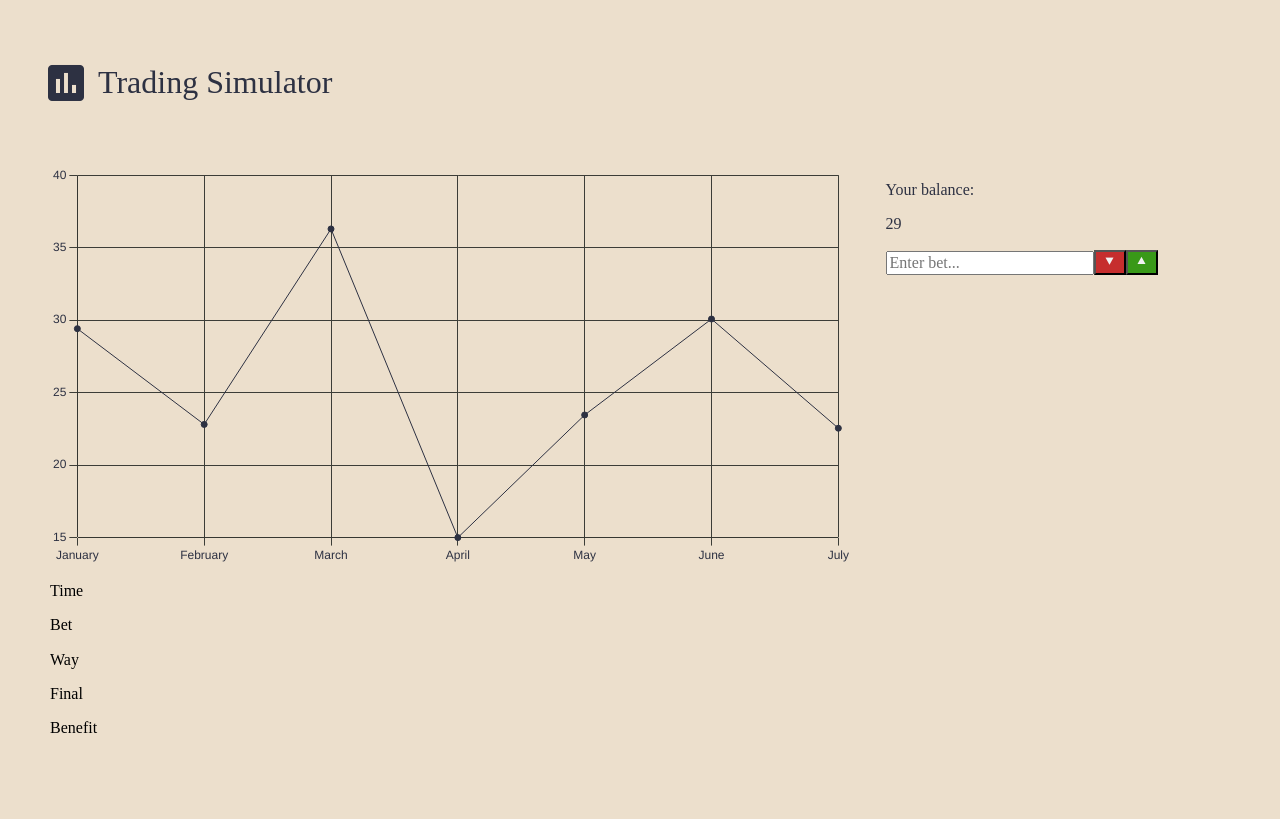
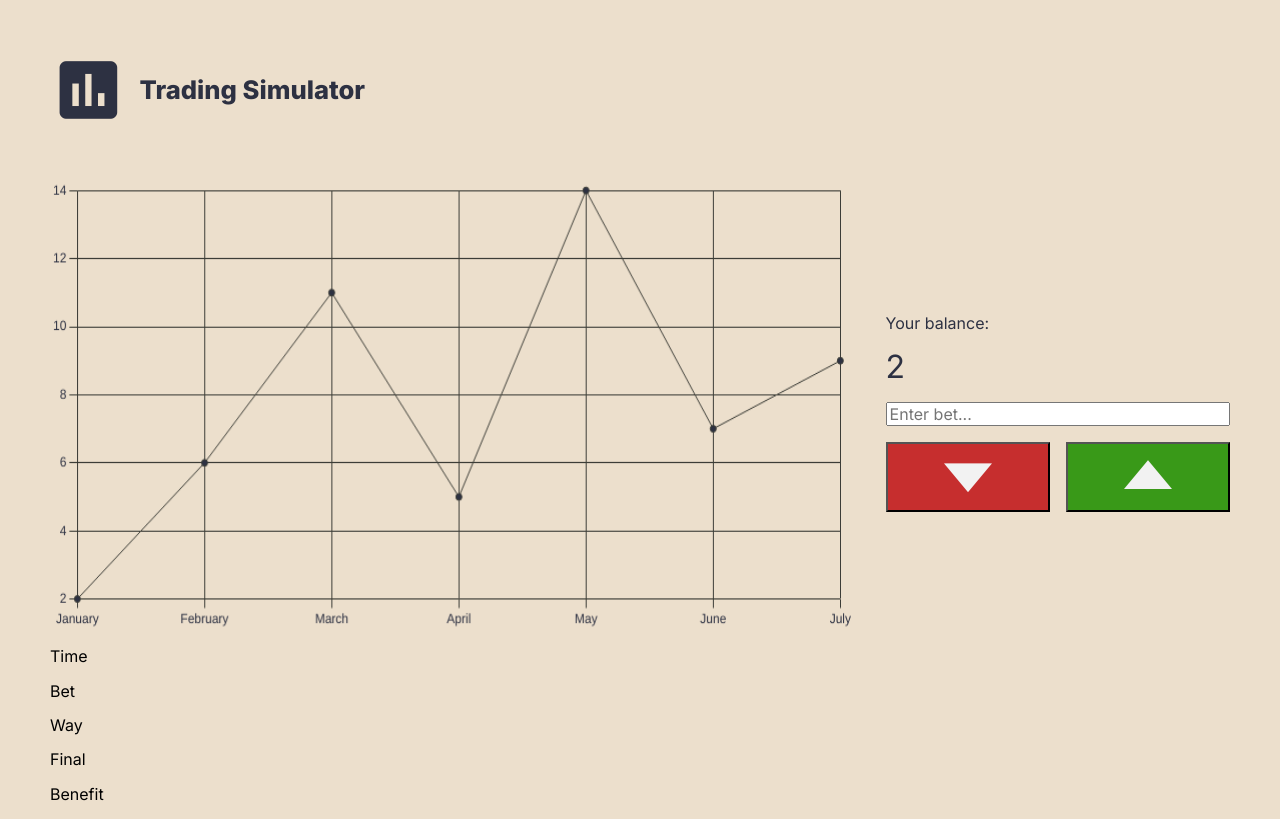
Before and after one commit to Mykhailo-Odynets/Trading-Simulator, a React (Vite) app: page / in a window 1280 px wide. Built offline with nearby package versions, Linux system fonts and the light colour scheme.

Commit message:
more css

```diff
--- a/src/App.tsx
+++ b/src/App.tsx
@@ -1,16 +1,20 @@
-import { useState } from "react";
+import { useState, useEffect } from "react";
 import LogoIcon from "./components/LogoIcon.jsx";
-import DynamicChart from "./components/DynamicChart.jsx";
+import DynamicChart from "./components/DynamicChart/DynamicChart.tsx";
 import Button from "./components/Button.js";
 import HistorySection from "./components/HistorySection.js";
+import { useChartData } from "./hooks/useChartData.tsx";
+
 
 function App() {
+  const [lastChartData, setLastChartData] = useState<number | null>(null);
+  const chartData = useChartData();
+
   // const [balance, setBalance] = useState(1000);
-  const [lastChartData, setLastChartData] = useState<number | null>(null);
-
   // const handleBalanceChange = (event: ChangeEvent<HTMLInputElement>) => {
   //   setBalance(Number(event.target.value));
   // };
+
   const handleDataUpdate = (data: number) => {
     setLastChartData(data);
   };
@@ -25,7 +29,7 @@ function App() {
         <main>
           <article>
             <div className="betZone">
-              <DynamicChart onDataUpdate={handleDataUpdate} />
+              <DynamicChart onDataUpdate={handleDataUpdate} chartData={chartData} />
               <div className="betZone__inputSide">
                 <div className="betZone__text">
                   <p>Your balance:</p>
--- a/src/components/DynamicChart.tsx
+++ /dev/null
@@ -1,128 +0,0 @@
-import { useState, useEffect, useCallback } from "react";
-import {
-  Chart as ChartJS,
-  CategoryScale,
-  LinearScale,
-  PointElement,
-  LineElement,
-  Title,
-  Tooltip,
-  Legend,
-} from "chart.js";
-import { Line } from "react-chartjs-2";
-import ChartData from "../utils/ChartData";
-import "../styles/main.css";
-
-ChartJS.register(
-  CategoryScale,
-  LinearScale,
-  PointElement,
-  LineElement,
-  Title,
-  Tooltip,
-  Legend
-);
-
-const labels: string[] = [
-  "January",
-  "February",
-  "March",
-  "April",
-  "May",
-  "June",
-  "July",
-];
-
-const getChartColors = () => {
-  const rootStyles = getComputedStyle(document.documentElement);
-  return {
-    chartColor: rootStyles.getPropertyValue("--blocks").trim(),
-    color: rootStyles.getPropertyValue("--primary").trim(),
-  };
-};
-
-const createOptions = (color: string, chartColor: string) => ({
-  responsive: true,
-  // maintainAspectRatio: false,
-  scales: {
-    x: {
-      ticks: { color },
-      grid: { color: chartColor },
-    },
-    y: {
-      ticks: { color },
-      grid: { color: chartColor },
-    },
-  },
-  plugins: { legend: { display: false } },
-});
-
-interface DynamicChartProps {
-  onDataUpdate: (data: number) => void;
-}
-
-export default function DynamicChart({ onDataUpdate }: DynamicChartProps) {
-  const [chartColors, setChartColors] = useState(getChartColors);
-  const [chartData, setChartData] = useState<ChartData>({
-    labels,
-    datasets: [
-      {
-        label: "Sales",
-        data: [1, 2, 3, 4, 5, 6, 7],
-        backgroundColor: chartColors.color,
-        borderColor: chartColors.color,
-        borderWidth: 1,
-      },
-    ],
-  });
-  const [options, setOptions] = useState(
-    createOptions(chartColors.color, chartColors.chartColor)
-  );
-
-  const updateChartColors = useCallback(() => {
-    const newColors = getChartColors();
-    setChartColors(newColors);
-    setOptions(createOptions(newColors.color, newColors.chartColor));
-    setChartData((prevData) => ({
-      ...prevData,
-      datasets: prevData.datasets.map((dataset) => ({
-        ...dataset,
-        backgroundColor: newColors.color,
-        borderColor: newColors.color,
-      })),
-    }));
-  }, []);
-
-  useEffect(() => {
-    const interval = setInterval(() => {
-      setChartData((prevData) => {
-        const updatedData = {
-          ...prevData,
-          datasets: prevData.datasets.map((dataset) => ({
-            ...dataset,
-            data: dataset.data.map(
-              (value) => value + Math.floor(Math.random() * 10)
-            ),
-          })),
-        };
-        onDataUpdate(updatedData.datasets[0].data[0]);
-        return updatedData;
-      });
-    }, 1000);
-
-    const mediaQuery = window.matchMedia("(prefers-color-scheme: light)");
-    mediaQuery.addEventListener("change", updateChartColors);
-    updateChartColors();
-
-    return () => {
-      clearInterval(interval);
-      mediaQuery.removeEventListener("change", updateChartColors);
-    };
-  }, [updateChartColors]);
-
-  return (
-    <div className="chartContainer">
-      <Line options={options} data={chartData} />
-    </div>
-  );
-}
--- /dev/null
+++ b/src/components/DynamicChart/DynamicChart.css
@@ -0,0 +1,14 @@
+.chartContainer {
+    position: relative;
+    width: 100%;
+    padding-bottom: 56.25%; /* 16:9 aspect ratio */
+    height: 0;
+    overflow: hidden;
+  }
+  .chartContainer > canvas {
+    position: absolute;
+    top: 0;
+    left: 0;
+    width: 100% !important;
+    height: 100% !important;
+  }
--- /dev/null
+++ b/src/components/DynamicChart/DynamicChart.tsx
@@ -0,0 +1,145 @@
+import { useEffect } from "react";
+import {
+  Chart as ChartJS,
+  CategoryScale,
+  LinearScale,
+  PointElement,
+  LineElement,
+  Title,
+  Tooltip,
+  Legend,
+} from "chart.js";
+import { Line } from "react-chartjs-2";
+import ChartData from "../../utils/ChartData";
+import getChartColors from "../../utils/ChartColors";
+import "./DynamicChart.css";
+
+
+ChartJS.register(
+  CategoryScale,
+  LinearScale,
+  PointElement,
+  LineElement,
+  Title,
+  Tooltip,
+  Legend
+);
+
+const labels: string[] = [
+  "January",
+  "February",
+  "March",
+  "April",
+  "May",
+  "June",
+  "July",
+];
+
+
+
+const createOptions = (color: string, chartColor: string) => ({
+  responsive: true,
+  maintainAspectRatio: false,
+  scales: {
+    x: {
+      ticks: { color },
+      grid: { color: chartColor },
+    },
+    y: {
+      ticks: { color },
+      grid: { color: chartColor },
+    },
+  },
+  plugins: { legend: { display: false } },
+});
+
+interface DynamicChartProps {
+  onDataUpdate: (data: number) => void,
+  chartData: ChartData;
+}
+
+export default function DynamicChart({ onDataUpdate, chartData }: DynamicChartProps) {
+  const chartColors = getChartColors();
+  const options = createOptions(chartColors.color, chartColors.chartColor);
+
+  useEffect(() => {
+    if (chartData.datasets[0].data.length > 0) {
+      onDataUpdate(chartData.datasets[0].data[0]);
+    }
+  }, [chartData, onDataUpdate]);
+
+  return (
+    <div className="chartContainer">
+      <Line options={options} data={chartData} />
+    </div>
+  );
+
+  // const [chartColors, setChartColors] = useState(getChartColors);
+  // const [chartData, setChartData] = useState<ChartData>({
+  //   labels,
+  //   datasets: [
+  //     {
+  //       label: "Sales",
+  //       data: [1, 2, 3, 4, 5, 6, 7],
+  //       backgroundColor: chartColors.color,
+  //       borderColor: chartColors.color,
+  //       borderWidth: 1,
+  //     },
+  //   ],
+  // });
+  // const [options, setOptions] = useState(
+  //   createOptions(chartColors.color, chartColors.chartColor)
+  // );
+
+  // const updateChartColors = useCallback(() => {
+  //   const newColors = getChartColors();
+  //   setChartColors(newColors);
+  //   setOptions(createOptions(newColors.color, newColors.chartColor));
+  //   setChartData((prevData) => ({
+  //     ...prevData,
+  //     datasets: prevData.datasets.map((dataset) => ({
+  //       ...dataset,
+  //       backgroundColor: newColors.color,
+  //       borderColor: newColors.color,
+  //     })),
+  //   }));
+  // }, []);
+
+  // useEffect(() => {
+  //   const interval = setInterval(() => {
+  //     setChartData((prevData) => {
+  //       const updatedData = {
+  //         ...prevData,
+  //         datasets: prevData.datasets.map((dataset) => ({
+  //           ...dataset,
+  //           data: dataset.data.map(
+  //             (value) => value + Math.floor(Math.random() * 10)
+  //           ),
+  //         })),
+  //       };
+  //       return updatedData;
+  //     });
+  //   }, 1000);
+
+  //   const mediaQuery = window.matchMedia("(prefers-color-scheme: light)");
+  //   mediaQuery.addEventListener("change", updateChartColors);
+  //   updateChartColors();
+
+  //   return () => {
+  //     clearInterval(interval);
+  //     mediaQuery.removeEventListener("change", updateChartColors);
+  //   };
+  // }, [updateChartColors]);
+
+  // useEffect(() => {
+  //   if (chartData.datasets[0].data.length > 0) {
+  //     onDataUpdate(chartData.datasets[0].data[0]);
+  //   }
+  // }, [chartData, onDataUpdate]);
+
+  // return (
+  //   <div className="chartContainer">
+  //     <Line options={options} data={chartData} />
+  //   </div>
+  // );
+}
--- /dev/null
+++ b/src/hooks/useChartColors.tsx
@@ -0,0 +1,23 @@
+import { useState, useEffect, useCallback } from "react";
+import getChartColors from "../utils/ChartColors.ts";
+
+export const useChartColors = () => {
+  const [chartColors, setChartColors] = useState(getChartColors());
+
+  const updateChartColors = useCallback(() => {
+    const newColors = getChartColors();
+    setChartColors(newColors);
+  }, []);
+
+  useEffect(() => {
+    const mediaQuery = window.matchMedia("(prefers-color-scheme: light)");
+    mediaQuery.addEventListener("change", updateChartColors);
+    updateChartColors();
+
+    return () => {
+      mediaQuery.removeEventListener("change", updateChartColors);
+    };
+  }, [updateChartColors]);
+
+  return chartColors;
+};
--- /dev/null
+++ b/src/hooks/useChartData.tsx
@@ -0,0 +1,59 @@
+import { useState, useEffect } from "react";
+import ChartData from "../utils/ChartData.ts";
+import { useChartColors } from "./useChartColors.tsx";
+
+const labels = ["January", "February", "March", "April", "May", "June", "July"];
+
+export const useChartData = () => {
+  const chartColors = useChartColors();
+  const [chartData, setChartData] = useState<ChartData>({
+    labels,
+    datasets: [
+      {
+        label: "Sales",
+        data: [1, 2, 3, 4, 5, 6, 7],
+        backgroundColor: chartColors.color,
+        borderColor: chartColors.chartColor,
+        borderWidth: 1,
+      },
+    ],
+  });
+
+    useEffect(() => {
+      setChartData((prevData) => {
+        const updatedData = {
+          ...prevData,
+          datasets: prevData.datasets.map((dataset) => ({
+            ...dataset,
+            backgroundColor: chartColors.color,
+            borderColor: chartColors.chartColor,
+          })),
+        };
+        return updatedData;
+      });
+    }, [chartColors]);
+
+    useEffect(() => {
+      const interval = setInterval(() => {
+        setChartData((prevData) => {
+          const updatedData = {
+            ...prevData,
+            datasets: prevData.datasets.map((dataset) => ({
+              ...dataset,
+              data: dataset.data.map(
+                (value) => value + Math.floor(Math.random() * 10)
+              ),
+            })),
+          };
+          return updatedData;
+        });
+      }, 3000);
+
+      return () => {
+        clearInterval(interval);
+      };
+    }, []);
+
+
+  return chartData;
+};
--- a/src/styles/App.css
+++ b/src/styles/App.css
@@ -1,5 +1,8 @@
+@import url("https://fonts.googleapis.com/css2?family=Inter:ital,opsz,wght@0,14..32,100..900;1,14..32,100..900&display=swap");
+
 body {
   background-color: var(--background);
+  font-family: "Inter", sans-serif;
 }
 
 .container {
@@ -9,34 +12,59 @@ body {
 }
 
 
+
 .header {
   margin: 2em 0 2em 0;
   color: var(--primary);
   display: flex;
   align-items: center;
   gap: 0.5em;
-  font-size: 2em;
+  font-size: 1.6em;
+  font-weight: 800;
 }
 .header span {
-  scale: 1.5;
+  font-size: 3em;
 }
 .header p {
   margin: 0;
 }
 
 
-.chartContainer {
-  width: 100%;
-  height: 100%;
-}
+
+
+
 .betZone {
   display: grid;
   grid-template-columns: 7fr 3fr;
   gap: 2em;
+  align-items: center;
 }
-.betZone__text {
+
+
+.betZone__inputSide {
+  display: grid;
+  grid-template-columns: repeat(2, 1fr);
+  gap: 1em;
+
+}
+.betZone__text,
+.betZone__inputSide input {
+  grid-column: span 2;
+}
+
+
+.betZone__text p {
   color: var(--primary);
 }
-:is(.betZone) button span, input {
+.betZone__text p:last-of-type {
+  font-size: 2em;
+  margin: 0;
+}
+
+
+.betZone button span {
+  transform: scaleX(1.5);
+  display: inline-block;
   color: var(--secondary);
+  font-size: 4em;
 }
--- /dev/null
+++ b/src/utils/ChartColors.ts
@@ -0,0 +1,7 @@
+export default function getChartColors() {
+  const rootStyles = getComputedStyle(document.documentElement);
+  return {
+    chartColor: rootStyles.getPropertyValue("--blocks").trim(),
+    color: rootStyles.getPropertyValue("--primary").trim(),
+  };
+}
```
